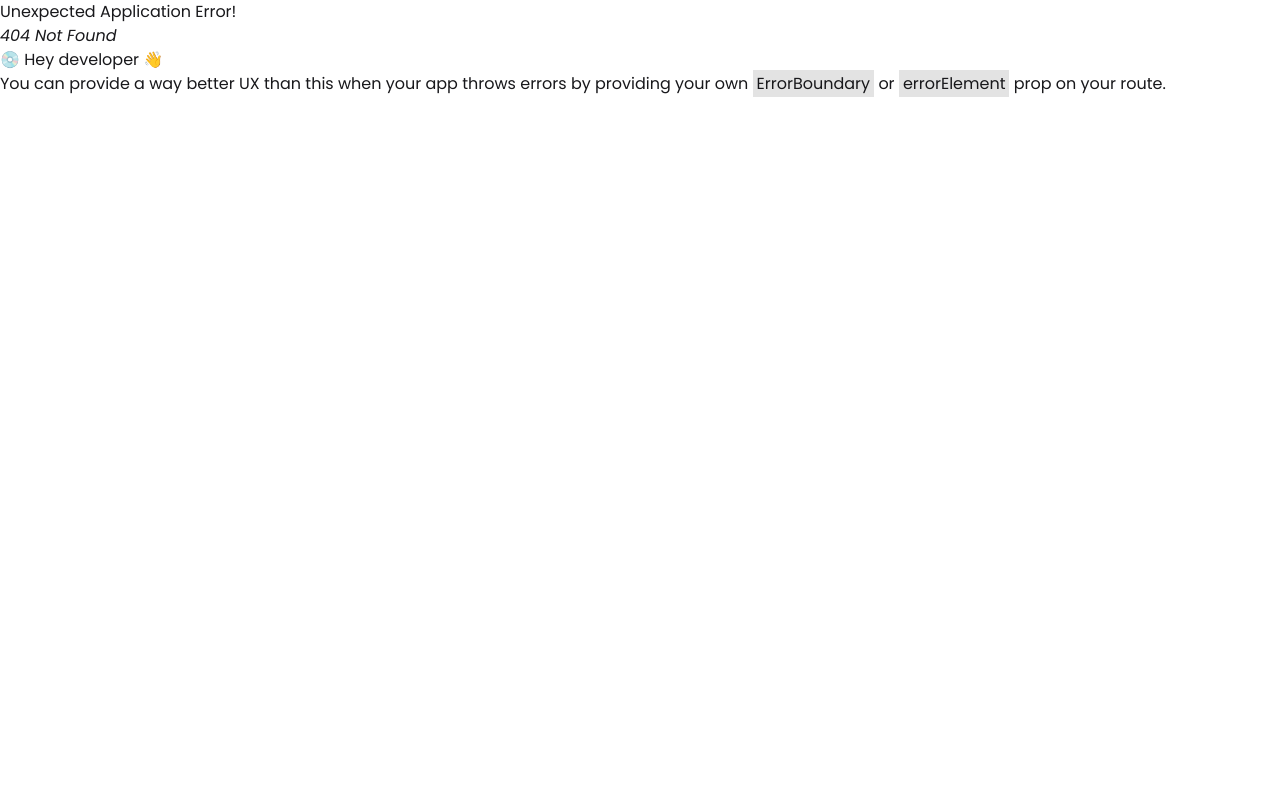
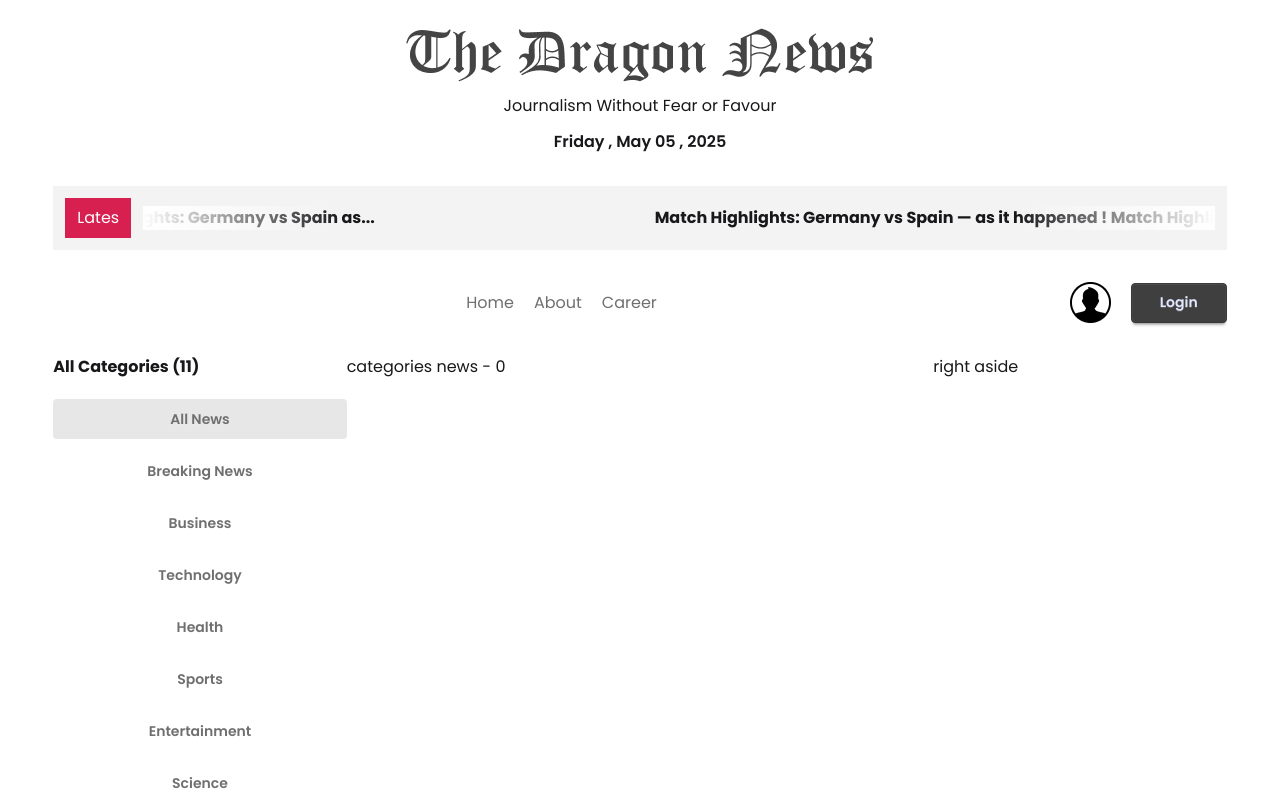
Before and after one commit to mdraisul1/dragon-news-coding, a React (Vite) app: page /category/0 in a window 1280 px wide. Before the commit this address had no page. Shown: the top 800 px of the page. Built offline with nearby package versions, Linux system fonts and the light colour scheme.

Commit message:
Added left aside add to categories

```diff
--- a/src/App.css
+++ b/src/App.css
@@ -18,3 +18,7 @@
 *{
     font-family: "Poppins", sans-serif;
 }
+
+a.active{
+    @apply bg-base-300
+}
--- a/src/Pages/CategoryNews.jsx
+++ b/src/Pages/CategoryNews.jsx
@@ -1,9 +1,13 @@
 import React from 'react'
+import { useParams } from 'react-router'
 
 const CategoryNews = () => {
+
+  const {id} = useParams();
+
   return (
     <div>
-      categories news
+      categories news - {id}
     </div>
   )
 }
--- a/src/components/Categories.jsx
+++ b/src/components/Categories.jsx
@@ -1,4 +1,5 @@
 import React, { use } from 'react'
+import { NavLink } from 'react-router';
 const CategoriesPromise = fetch('/categories.json').then((res) => res.json());
 
 const Categories = () => {
@@ -8,6 +9,11 @@ const Categories = () => {
   return (
     <div>
       <h2 className='font-bold'>All Categories ({categories.length})</h2>
+      <div className='grid grid-cols-1 mt-5 gap-3'>
+        {
+          categories.map((category) => <NavLink key={category.id} className={'btn border-0 bg-base-100 shadow-none hover:bg-base-200 font-semibold text-accent'} to={`/category/${category.id}`}>{category.name}</NavLink>)
+        }
+      </div>
     </div>
   )
 }
--- a/src/layouts/HomeLayouts.jsx
+++ b/src/layouts/HomeLayouts.jsx
@@ -18,7 +18,7 @@ const HomeLayouts = () => {
             <Navbar></Navbar>
         </nav>
       </header>
-      <main className="w-11/12 mx-auto my-8 *:border grid grid-cols-12">
+      <main className="w-11/12 mx-auto my-8 grid grid-cols-12">
         <aside className="col-span-3">
             <LeftAside></LeftAside>
         </aside>
--- a/src/routes/routes.jsx
+++ b/src/routes/routes.jsx
@@ -13,7 +13,7 @@ const router = createBrowserRouter([
             Component: Home,
         },
         {
-            path: "/categories/:id",
+            path: "/category/:id",
             Component: CategoryNews,
         }
     ]
```
